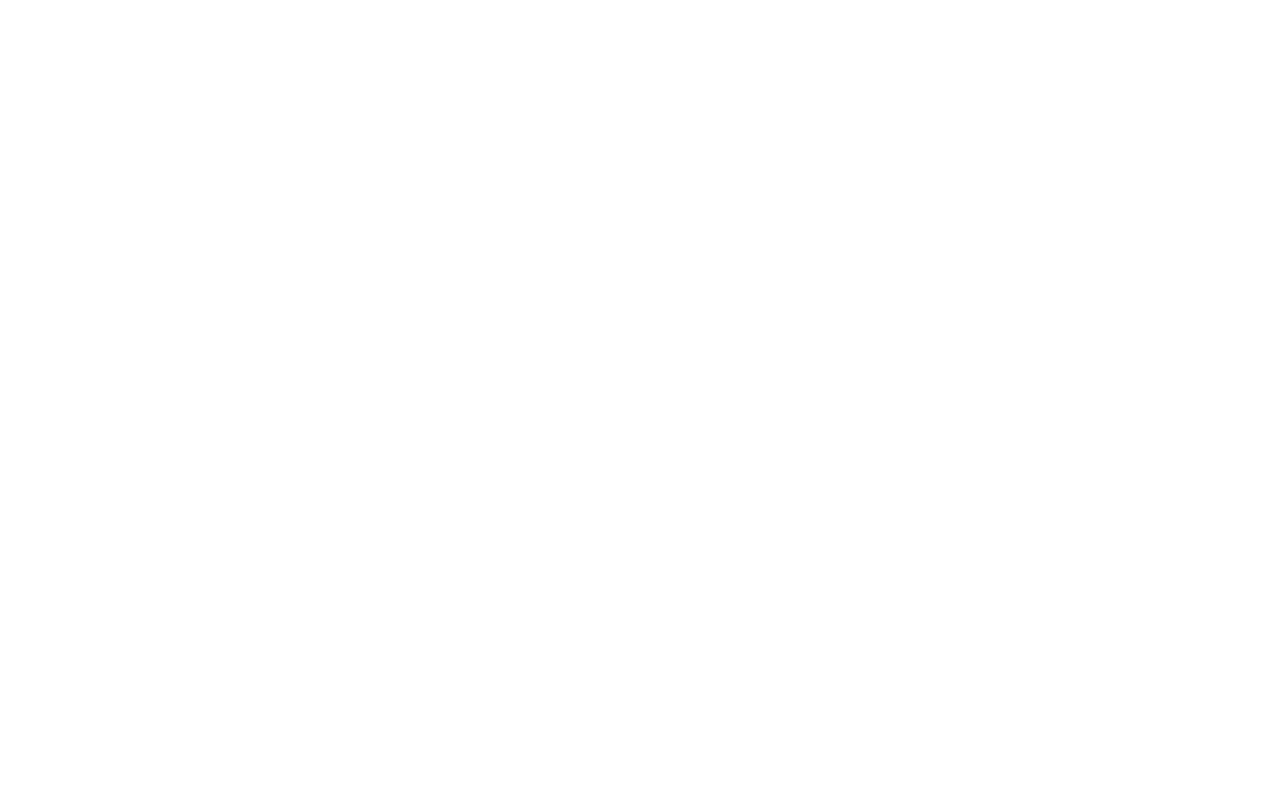
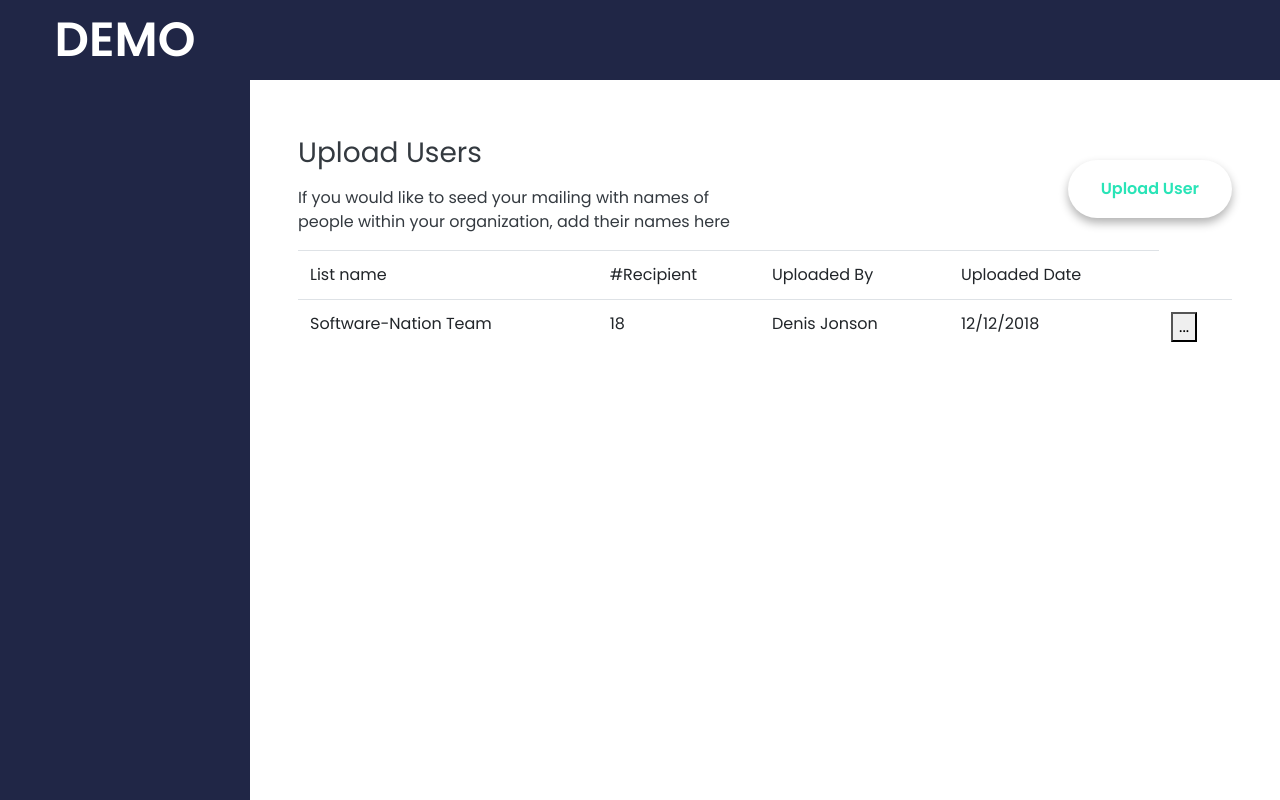
Before and after one commit to mutko/demo-app-login, a Vue app: page /dashboard in a window 1280 px wide. Built offline with nearby package versions, Linux system fonts and the light colour scheme.

Commit message:
Dashboard styles

```diff
--- a/src/components/Dashboard.vue
+++ b/src/components/Dashboard.vue
@@ -1,5 +1,47 @@
 <template>
-  <h2>Dashboard | Users list</h2>
+  <div class="outside-wrapper">
+    <div class="logo">
+      <router-link to="/" tag="h1">Demo</router-link>
+    </div>
+    <div class="color-1"></div>
+    <div class="color-2"></div>
+    <div class="content px-5 pt-5">
+      <div class="row align-items-center">
+        <div class="col-lg-6 col-xl-6 text-dark">
+          <p class="h3 py-2">Upload Users</p>
+          <p>If you would like to seed your mailing with names of people within your organization, add their names here</p>
+        </div>
+        <div class="col-lg-6 col-xl-3 offset-xl-3 text-lg-right">
+          <button class="btn btn-custom btn-custom--alt">Upload User</button>
+        </div>
+      </div>
+      <div class="row">
+        <div class="col-12">
+          <table class="table">
+            <thead>
+              <tr>
+                <td scope="col">List name</td>
+                <td scope="col">#Recipient</td>
+                <td scope="col">Uploaded By</td>
+                <td scope="col">Uploaded Date</td>
+              </tr>
+            </thead>
+            <tbody>
+              <tr>
+                <td>Software-Nation Team</td>
+                <td>18</td>
+                <td>Denis Jonson</td>
+                <td>12/12/2018</td>
+                <td>
+                  <button>...</button>
+                </td>
+              </tr>
+            </tbody>
+          </table>
+        </div>
+      </div>
+    </div>
+  </div>
 </template>
 
 <script>
@@ -7,7 +49,60 @@
 </script>
 
 <style scoped lang="scss">
-body {
-  background: red;
+.outside-wrapper {
+  height: 100vh;
+  display: grid;
+  grid-template-columns: 250px 1fr;
+  grid-template-rows: 80px 1fr;
+  justify-content: center;
+  @media #{$xx-large} {
+    grid-template-columns: 350px 1fr;
+    grid-template-rows: 120px 1fr;
+  }
+}
+.logo {
+  background: $mainColor;
+  grid-column: 1 / 2;
+  grid-row: 1 / 2;
+  display: flex;
+  @include flexCenter(row);
+  h1 {
+    margin: 0;
+    text-transform: uppercase;
+    font-size: 3rem;
+    font-weight: 600;
+    cursor: pointer;
+    @media #{$xx-large} {
+      font-size: 3.5rem;
+    }
+  }
+}
+.color-1 {
+  background: $mainColor;
+  grid-column: 2 / 3;
+  grid-row: 1 / 2;
+}
+.color-2 {
+  background: $mainColor;
+  grid-column: 1 / 2;
+  grid-row: 2 / 3;
+}
+.content {
+  background: $white;
+  grid-column: 2 / 3;
+  grid-row: 2 / 3;
+  color: $textColor;
+}
+.btn-custom--alt {
+  color: $altColor;
+  background: $white;
+  box-shadow: 0 5px 10px rgba(0, 0, 0, 0.3);
+  display: inline-block;
+  width: auto;
+  padding: 1rem 2rem;
+  text-transform: capitalize;
+  &:hover {
+    color: $mainColor;
+  }
 }
 </style>
```
